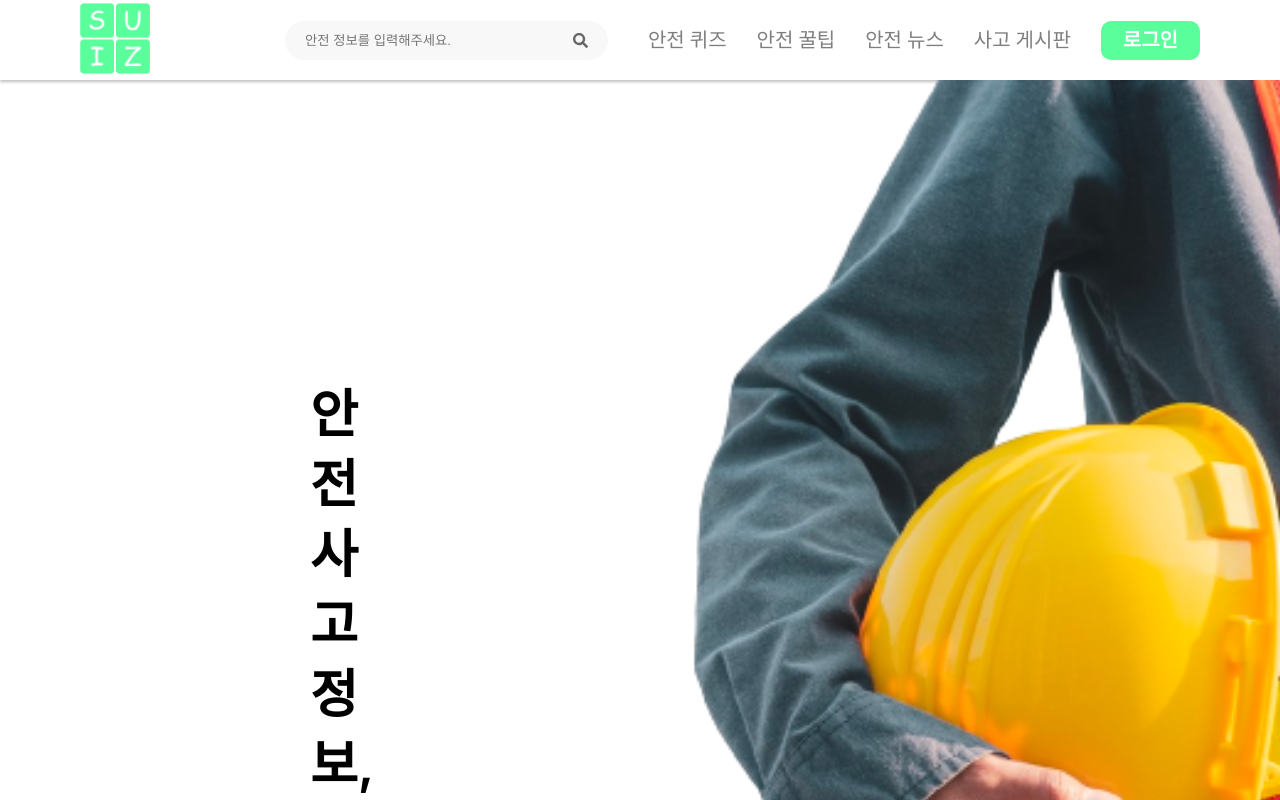
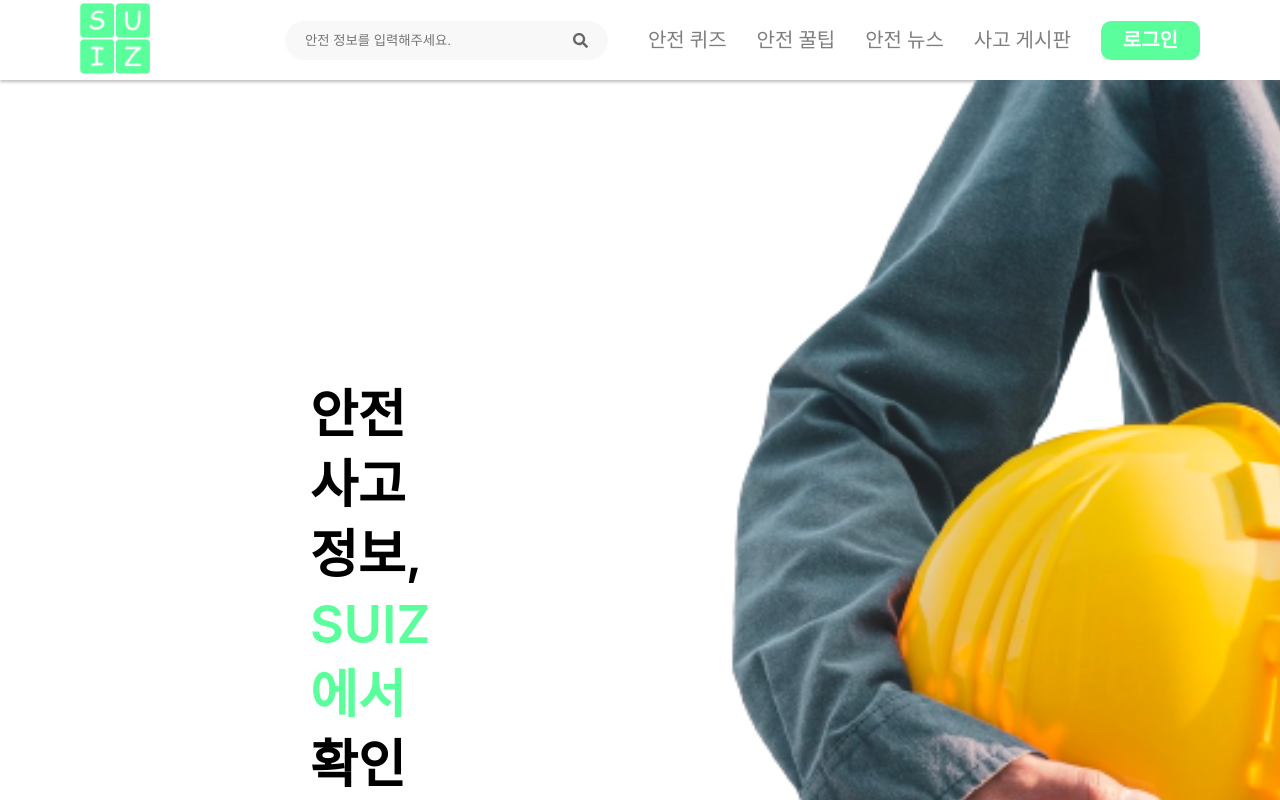
Before and after one commit to DSM-2023-hackathon-7team/7team-FrontEnd, a React (Create React App) app: page / in a window 1280 px wide. Shown: the top 800 px of the page. Built offline with nearby package versions, Linux system fonts and the light colour scheme.

Commit message:
main text

```diff
--- a/src/pages/main.js
+++ b/src/pages/main.js
@@ -11,7 +11,7 @@ function Main() {
         <Text>
           안전 사고 정보,
           <br />
-          <Green>SIS에서</Green> 확인하세요
+          <Green>SUIZ에서</Green> 확인하세요
         </Text>
         <img src="/images/Person.svg" alt="introduce" />
       </Container>
```
